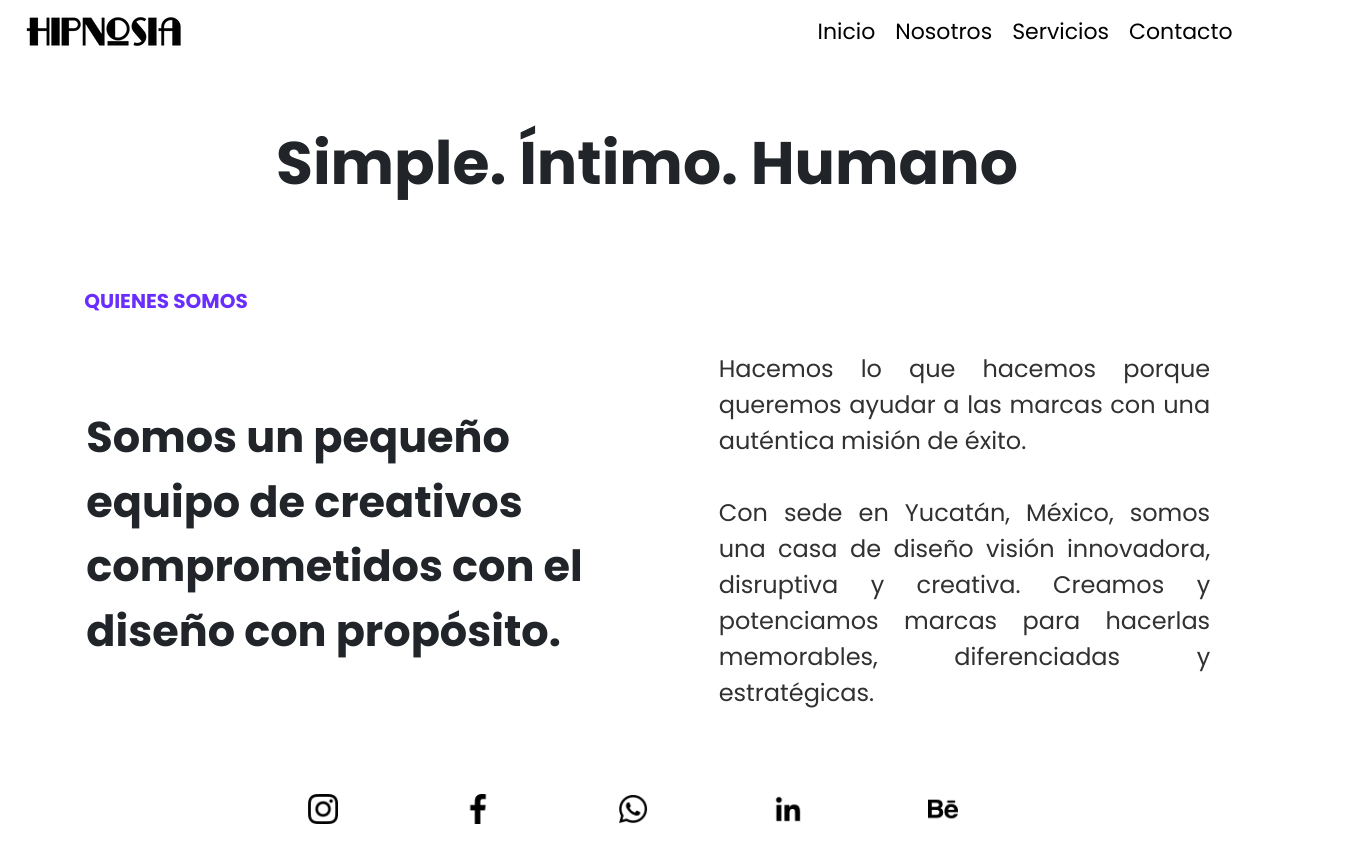
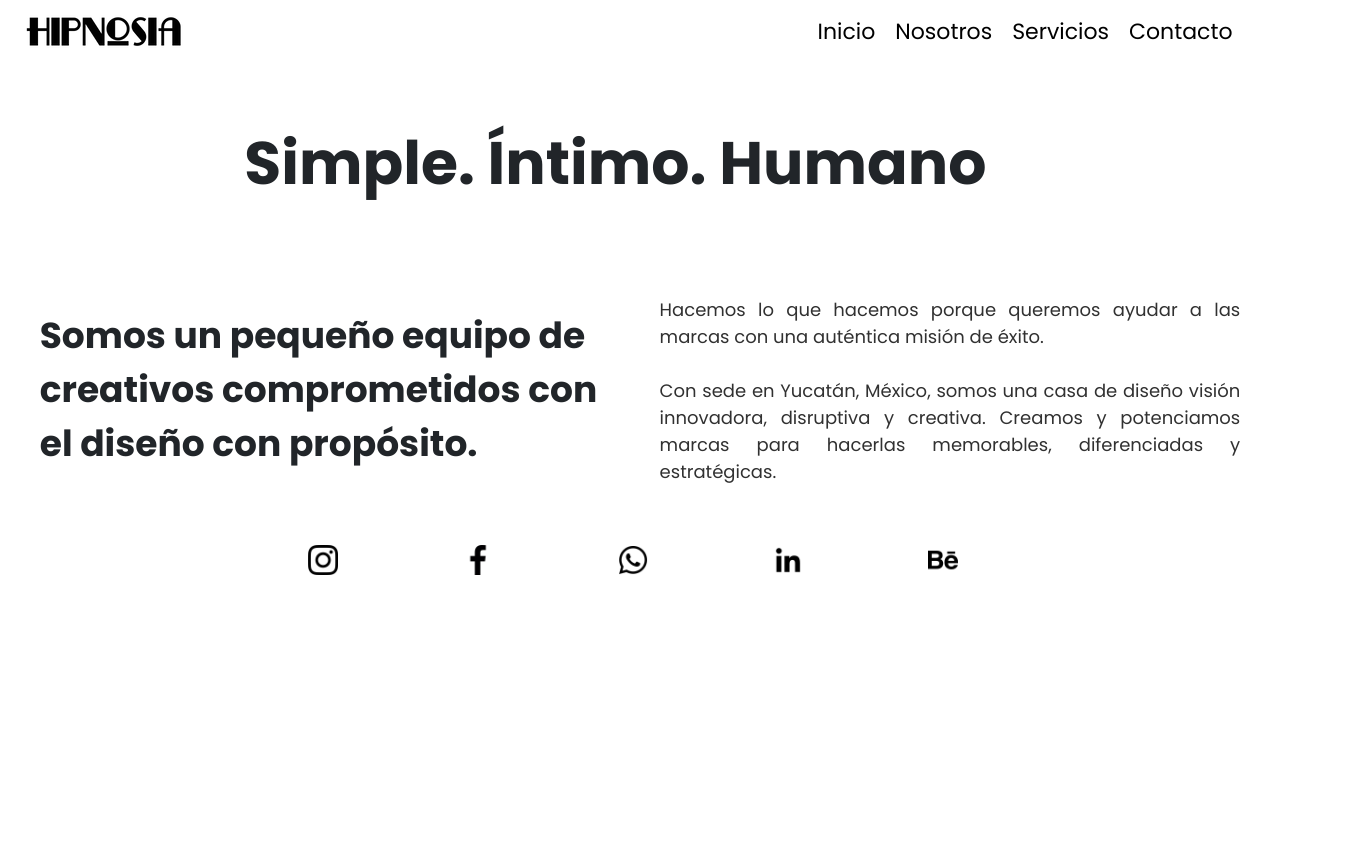
Before and after one commit to karyabarca/impactio, a plain HTML site: page paginas/nosotros.html in a window 1280 px wide. Shown: the whole page, 1357 px wide, since content can reach past the window. After the commit the page ends 800 px from the top, so only its background shows below. Drawn offline with nearby package versions, Linux system fonts and the light colour scheme.

Commit message:
Ajustes bootstrap

```diff
--- a/estilos/estilosuno.css
+++ b/estilos/estilosuno.css
@@ -151,7 +151,8 @@
     padding: 10px 10px;
 }
 
-.navbar-light .navbar-nav .nav-link:focus, .navbar-light .navbar-nav .nav-link:hover {
+.navbar-light .navbar-nav .nav-link:focus,
+.navbar-light .navbar-nav .nav-link:hover {
     color: #692dff;
 }
 
@@ -167,13 +168,10 @@
 
 .sectionservicios {
     display: flex;
-    justify-content: center;
     align-content: center;
-    text-align: justify;
+    text-align: center;
     margin: 2px;
-    padding-left: 5%;
     padding-bottom: 3%;
-    padding-right: 7%;
     padding-top: 1%;
 }
 
@@ -210,6 +208,7 @@
     color: #692dff;
 }
 
+/*
 @media screen and (min-width: 375px) {
     .sectionservicios {
         padding-right: 16%;
@@ -217,12 +216,13 @@
     }
 }
 
+
 @media screen and (min-width: 425px) {
     .sectionservicios {
         padding-right: 20%;
     }
 }
-
+*/
 @media screen and (min-width: 756px) {
     .sectionservicios {
         padding-right: 5%;
@@ -322,8 +322,6 @@
     padding-bottom: 5%;
     justify-items: center;
     align-items: center;
-    padding-right: 1%;
-    padding-left: 1%;
 }
 
 .imagenesPrincipales>div img:hover {
@@ -466,9 +464,31 @@
 }
 
 .descripcionPadre {
-    margin-left: 6%;
-    margin-right: 6%;
-    margin-bottom: 2%;
+    margin: 1%;
+    align-items: center;
+}
+
+.descripcionUno {
+    display: flex;
+    flex-wrap: wrap;
+    font-size: 2.4rem;
+    font-weight: 700;
+    text-align: left;
+    padding: 2%;
+}
+
+.descripcionDos {
+    display: flex;
+    flex-wrap: wrap;
+    font-size: 1.8rem;
+    color: #313131;
+    padding: 2%;
+    text-align: justify;
+}
+
+/*
+.descripcionPadre {
+    margin: 1%;
     align-items: center;
     flex-direction: row;
 }
@@ -477,10 +497,9 @@
     display: flex;
     flex-direction: row;
     flex-wrap: wrap;
-    margin: 2px;
+    margin: 10%;
     font-size: 2.4rem;
     font-weight: 700;
-    padding-right: 7%;
     text-align: left;
 }
 
@@ -490,15 +509,12 @@
     flex-direction: row;
     flex-wrap: wrap;
     font-size: 1.8rem;
-    justify-self: right;
     color: #313131;
     padding-bottom: 0.5%;
     text-align: justify;
-    margin-bottom: 10%;
-    margin-top: 10%;
-    padding-right: 11%;
+    margin: 10%;
 }
-
+*/
 
 .subtitulos {
     margin-left: 6%;
@@ -512,7 +528,6 @@
 
 .titulos {
     font-size: 4rem;
-    width: 100%;
     display: flex;
     justify-content: center;
     font-weight: 800;
@@ -522,6 +537,7 @@
     animation-duration: 2s;
     text-align: center;
 }
+
 .titulosContacto {
     font-size: 4rem;
     width: 100%;
@@ -545,51 +561,11 @@
 
 @media (min-width: 900px) {
     .descripcionUno {
-        flex-basis: 50%;
-        max-width: 50%;
+        font-size: 3.6rem;
     }
-
-    .descripcionPadre {
-        display: flex;
-        margin-left: 6%;
-        margin-right: 6%;
-        margin-bottom: 2%;
-        align-items: center;
-    }
-
-    .descripcionUno {
-        display: flex;
-        flex-direction: row;
-        flex-wrap: wrap;
-        margin: 2px;
-        font-size: 4.3rem;
-        font-weight: 700;
-        padding-right: 7%;
-        text-align: left;
-    }
-
-    .descripcionDos {
-        display: flex;
-        flex-direction: row;
-        flex-wrap: wrap;
-        font-size: 2.4rem;
-        justify-self: right;
-        color: #313131;
-        padding-bottom: 0.5%;
-        text-align: justify;
-        margin-bottom: 2%;
-        margin-top: 2%;
-
-    }
-
-
 }
 
 @media (min-width: 900px) {
-    .descripcionDos {
-        flex-basis: 50%;
-        max-width: 50%;
-    }
 
     .subtitulos {
         margin-left: 6%;
--- a/paginas/nosotros.html
+++ b/paginas/nosotros.html
@@ -28,7 +28,7 @@
 
 <body class="container-fluid">
 
-    <header class="row  col-xs-12 col-sm-12 col-md-12 col-lg-12" >
+    <header class="row  col-xs-12 col-sm-12 col-md-12 col-lg-12">
 
         <nav class=" navbar navbar-expand-lg navbar-light">
             <div class=" container-fluid">
@@ -110,18 +110,21 @@
 
 
     <br>
-    <section class="row  col-xs-12 col-sm-12 col-md-12 col-lg-12 sectionservicios">
+    <section class="row sectionservicios col-xs-12 col-sm-12 col-md-12 col-lg-12">
         <div>
             <p class="titulos animate__animated animate__slideInDown ">Simple. Íntimo. Humano </p>
         </div>
     </section>
 
-    <main class="row">
-        <p class="subtitulos">QUIENES SOMOS</p>
-        <div class="descripcionPadre">
-            <p class="descripcionUno"> Somos un pequeño equipo de creativos comprometidos con el diseño con propósito.
+    <main class="row descripcionPadre ">
+        <div class="col-xs-12 col-sm-6 col-md-6 col-lg-6">
+            <p class="descripcionUno"> Somos un pequeño equipo de creativos comprometidos con
+                el diseño con propósito.
             </p>
-            <p class="descripcionDos"> Hacemos lo que hacemos porque queremos ayudar a las marcas con una auténtica
+        </div>
+        <div class="col-xs-12 col-sm-6 col-md-6 col-lg-6">
+            <p class="descripcionDos " > Hacemos lo que hacemos porque queremos ayudar a las
+                marcas con una auténtica
                 misión de éxito.
                 <br> <br> Con sede en Yucatán, México, somos una casa de diseño visión innovadora, disruptiva y
                 creativa.
```
